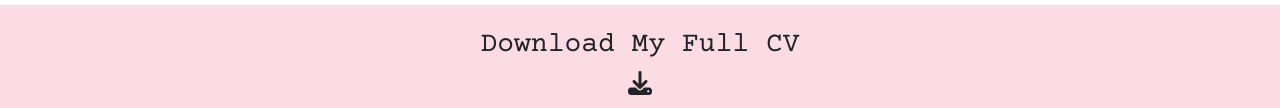
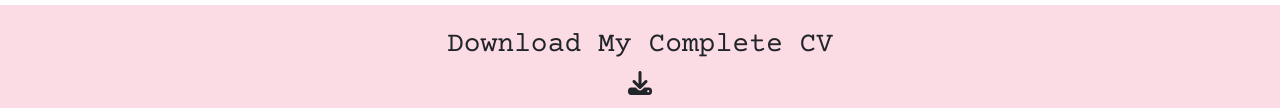
Before and after one commit to debrawolford/dw-portfolio, a plain HTML site: page index.html in a window 1280 px wide. Shown: the part 2235-2343 px from the top of the page. Drawn offline with nearby package versions, Linux system fonts and the light colour scheme.

```diff
--- a/index.html
+++ b/index.html
@@ -221,7 +221,7 @@
       <!--Resume-->
       <div class="row mt-2 pb-4 justify-content-center" id="resume">
         <div class="col-10 text-center">
-          <h3 class="mt-4">Download My Full CV</h3>
+          <h3 class="mt-4">Download My Complete CV</h3>
           <h4><i class="fas fa-download"></i></h4>
           <a
             class="btn btn-outline-secondary btn-lg"
```
